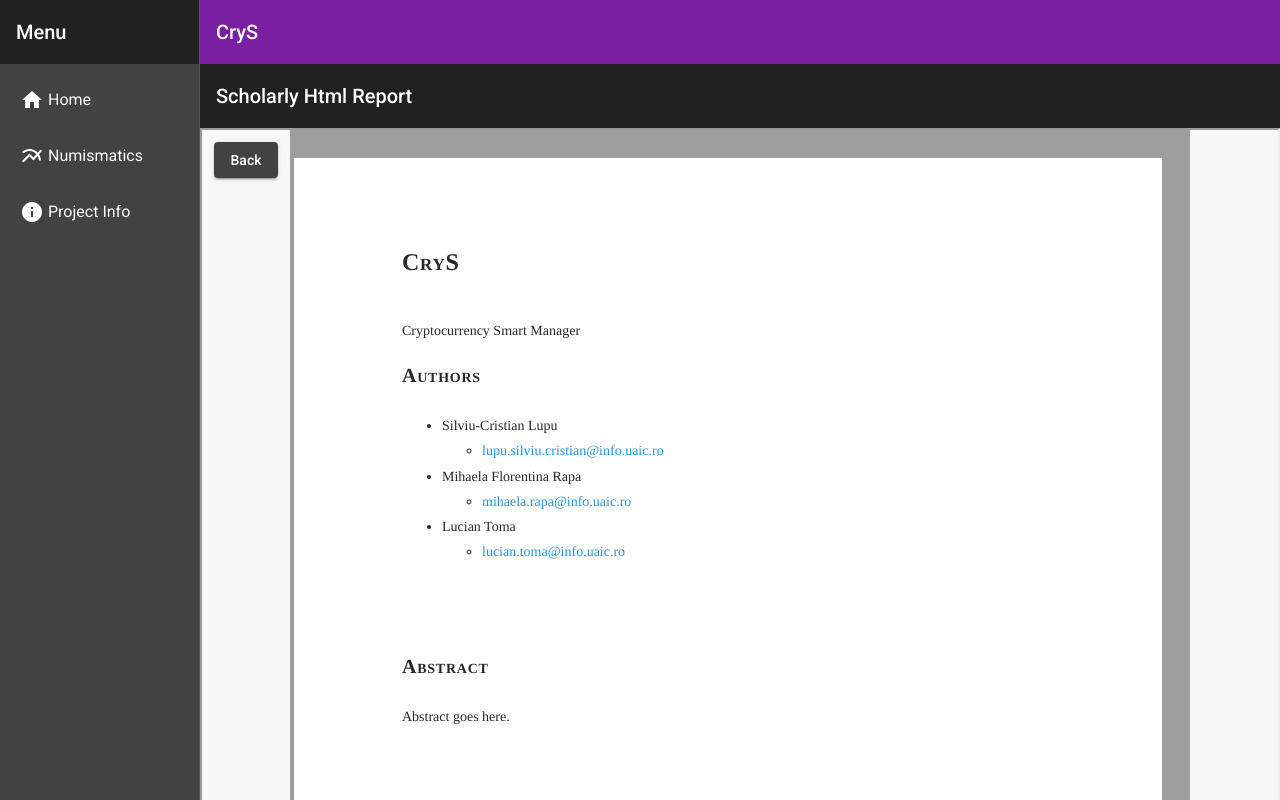
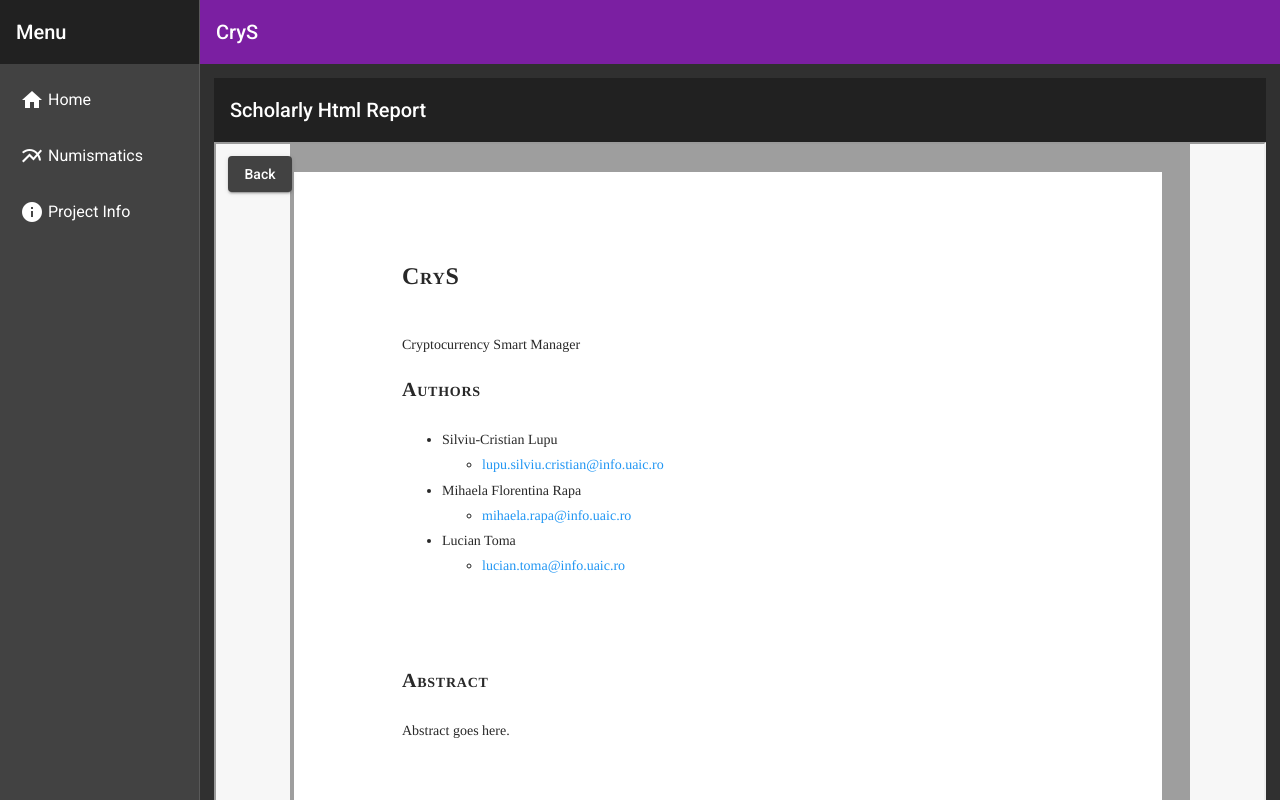
Before and after one commit to lupusilviu95/CryS, an Angular app in the folder Project/: page /project-info/scholarly-html in a window 1280 px wide. Built offline with nearby package versions, Linux system fonts and the light colour scheme; a small style sheet from the web is missing; a web font is replaced by a local one.

Commit message:
Fix Scholarly Html Report header spacing

```diff
--- a/Project/src/app/components/project-info/scholarly-html/scholarly-html.component.html
+++ b/Project/src/app/components/project-info/scholarly-html/scholarly-html.component.html
@@ -1,3 +1,5 @@
+<div class="ui padded grid">
+  <div class="column">
     <div class="ui container">
       <div class="ui container">
         <mat-toolbar>
@@ -17,3 +19,5 @@
         </div>
       </div>
     </div>
+  </div>
+</div>
```
Lines whose indentation alone changed are shown as unchanged.
